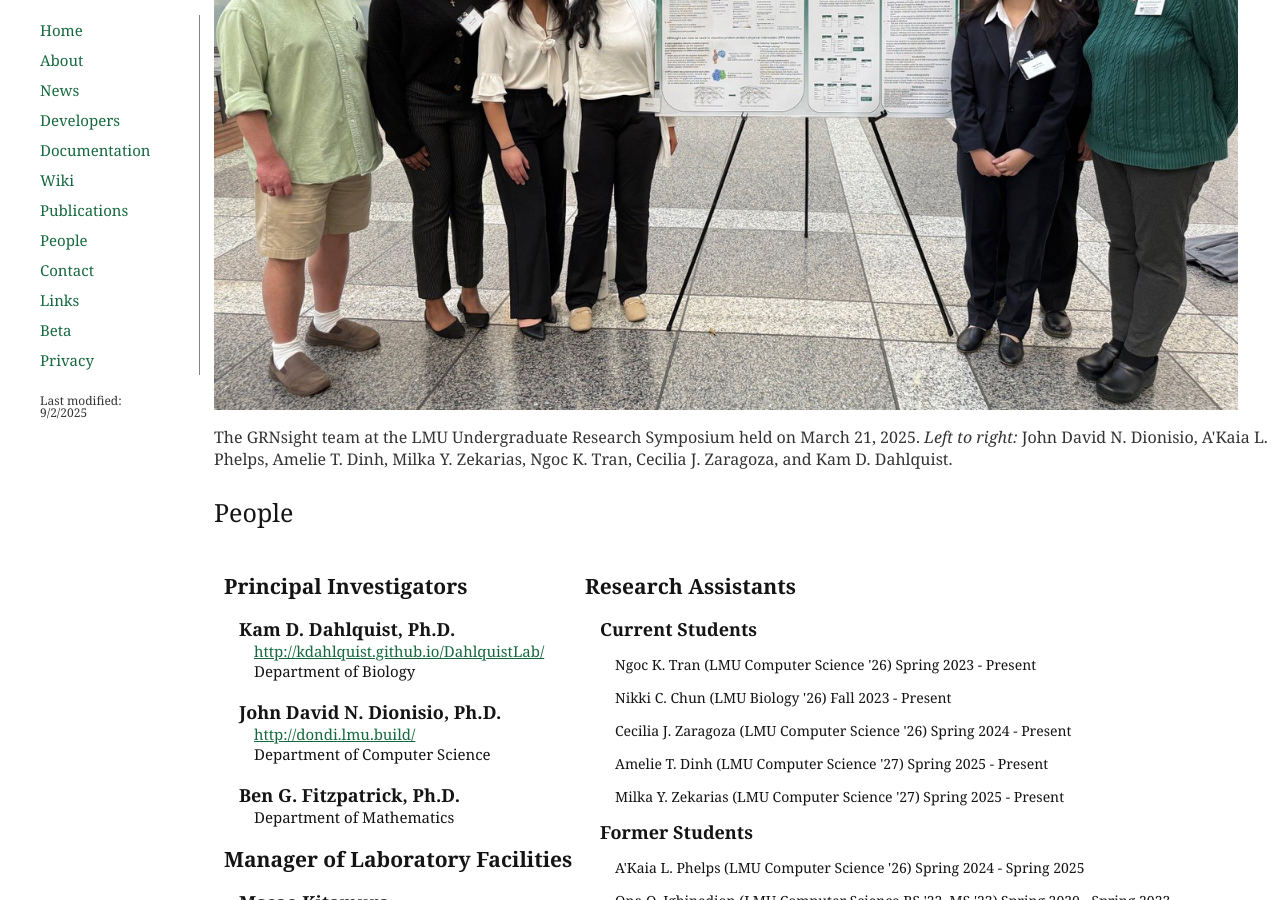
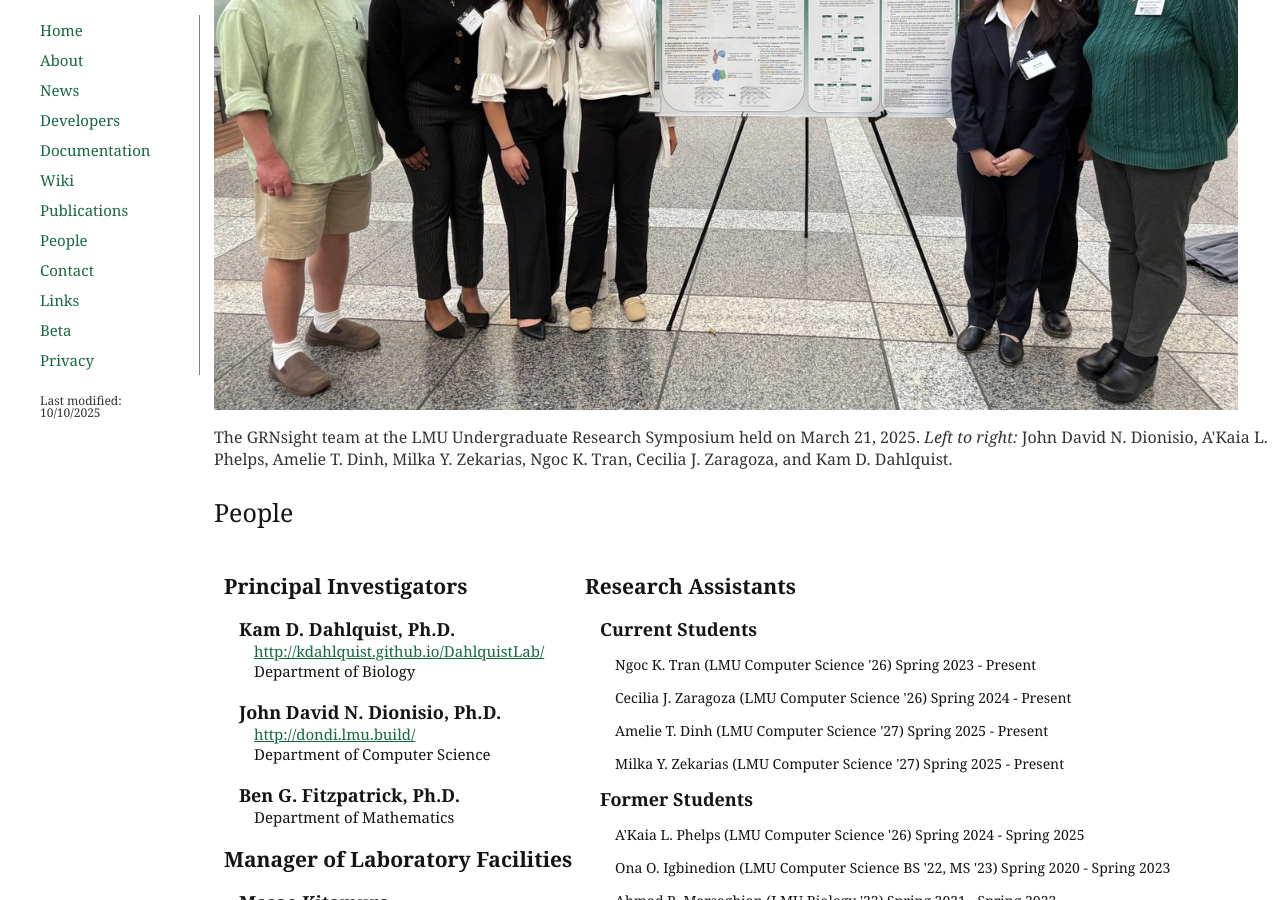
Before and after one commit to dondi/GRNsight, a Jekyll site: the page built from people.html, in a window 1280 px wide and 900 px high, scrolled down 271 px. Built offline with Jekyll 4.4.1, drawn with Linux system fonts in a browser that asks for light colours; nearby versions of some CDN libraries.

Commit message:
Update metadata and current students

```diff
--- a/people.html
+++ b/people.html
@@ -1,8 +1,8 @@
 ---
 layout: default
 title: People
-modified: 9/2/2025
-description: Principal Investigators, current and former undergraduate research assistants for the GRNsight gene regulatory network visualization web app.
+modified: 10/10/2025
+description: Principal Investigators, current and former undergraduate research assistants for the GRNsight gene regulatory network and protein-protein interaction network visualization web app.
 ---
 <div class="container carousel-container">
   <div class="row">
@@ -113,7 +113,6 @@
                         <h2>Research Assistants</h2>
                           <p class="name">Current Students</p>
                             <p class="studentName">Ngoc K. Tran (LMU Computer Science '26) Spring 2023 - Present</p>
-                            <p class="studentName">Nikki C. Chun (LMU Biology '26) Fall 2023 - Present</p>
                             <p class="studentName">Cecilia J. Zaragoza (LMU Computer Science '26) Spring 2024 - Present</p>
                             <p class="studentName">Amelie T. Dinh (LMU Computer Science '27) Spring 2025 - Present</p>
                             <p class="studentName">Milka Y. Zekarias (LMU Computer Science '27) Spring 2025 - Present</p>
```
